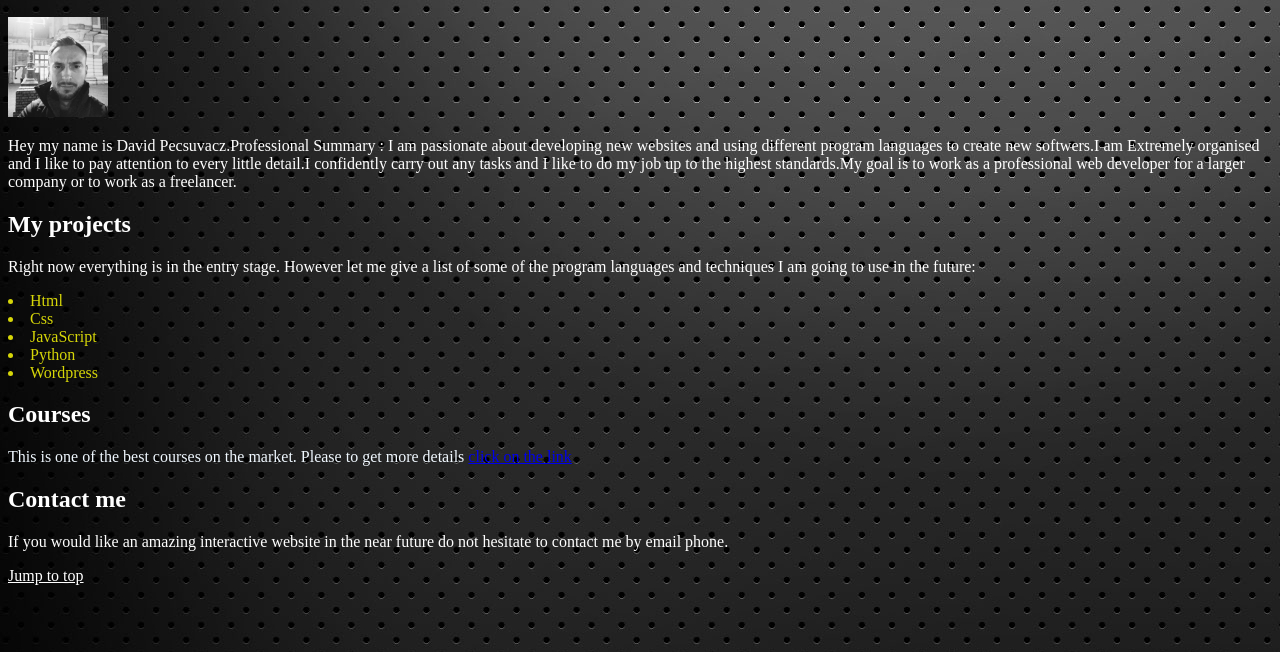
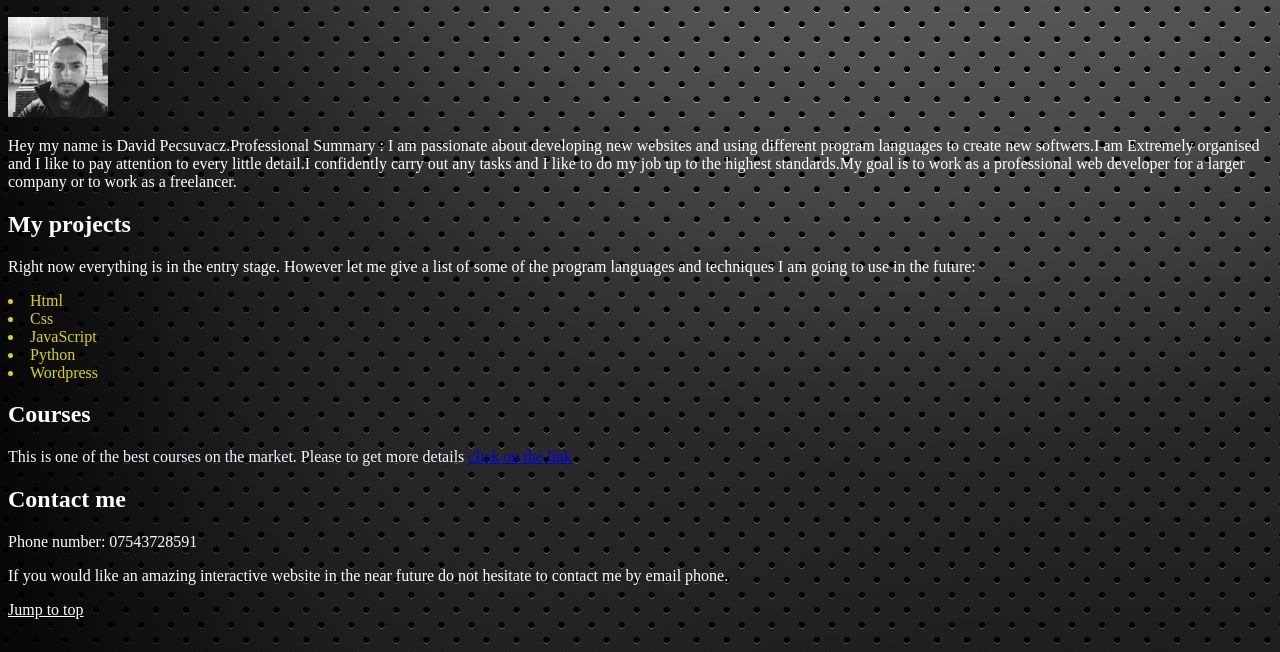
Before and after one commit to Davidking88/Profil-draft, a plain HTML site: page index.html in a window 1280 px wide. Shown: the part 148-800 px from the top of the page. Drawn offline with Linux system fonts and the light colour scheme.

Commit message:
Update index.html

```diff
--- a/index.html
+++ b/index.html
@@ -34,6 +34,7 @@
 <h2 style="color:white;">Courses</h2>
 <a style="color:aliceblue">This is one of the best courses on the market. Please to get more details <a href="https://programozas-karrier.teachable.com/" target="_blank">click on the link</a></p>
 <h2 id="topic4" style="color:white;">Contact me</h2>
+    <p style="color:white;"> Phone number: 07543728591</p>
 <p style="color: white ;">If you would like an amazing interactive website in the near future do not hesitate to contact me by email phone.</p>
 <a style="color:white;" href="#">Jump to top</a>
 
```
